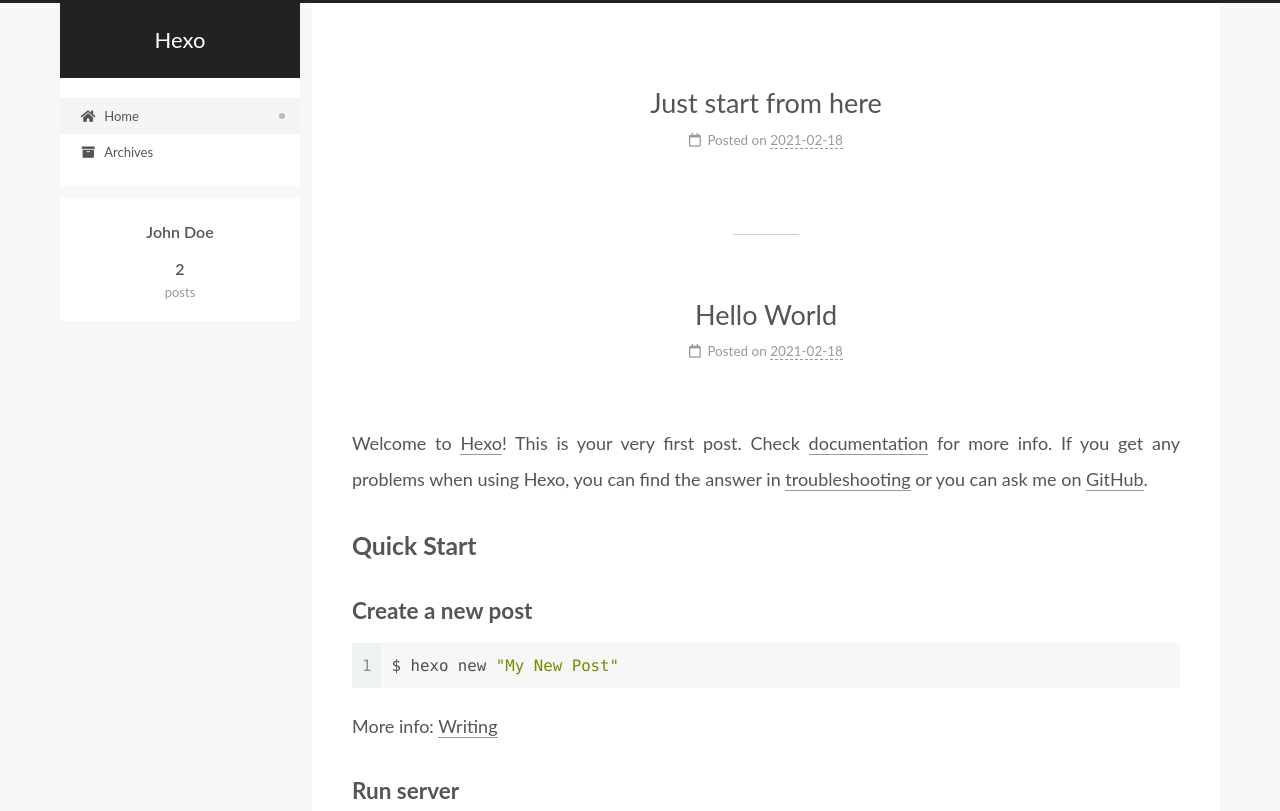
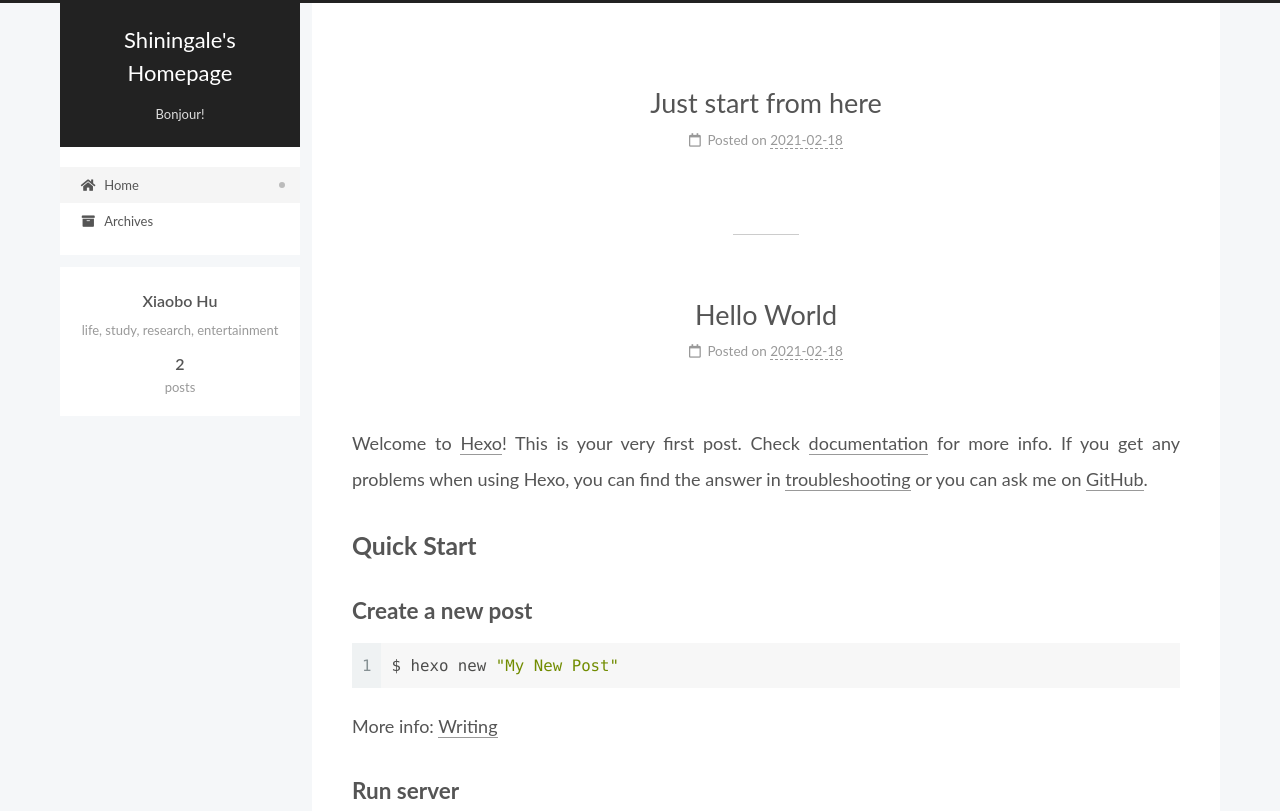
Before and after one commit to shiningalehxb/shiningalehxb.github.io, a plain HTML site: page index.html in a window 1280 px wide. Shown: the top 811 px of the page. Drawn offline with Linux system fonts and the light colour scheme.

Commit message:
Site updated: 2021-02-18 14:19:00

```diff
--- a/index.html
+++ b/index.html
@@ -20,12 +20,14 @@
     var CONFIG = {"hostname":"example.com","root":"/","scheme":"Pisces","version":"7.8.0","exturl":false,"sidebar":{"position":"left","display":"post","padding":18,"offset":12,"onmobile":false},"copycode":{"enable":false,"show_result":false,"style":null},"back2top":{"enable":true,"sidebar":false,"scrollpercent":false},"bookmark":{"enable":false,"color":"#222","save":"auto"},"fancybox":false,"mediumzoom":false,"lazyload":false,"pangu":false,"comments":{"style":"tabs","active":null,"storage":true,"lazyload":false,"nav":null},"algolia":{"hits":{"per_page":10},"labels":{"input_placeholder":"Search for Posts","hits_empty":"We didn't find any results for the search: ${query}","hits_stats":"${hits} results found in ${time} ms"}},"localsearch":{"enable":false,"trigger":"auto","top_n_per_article":1,"unescape":false,"preload":false},"motion":{"enable":true,"async":false,"transition":{"post_block":"fadeIn","post_header":"slideDownIn","post_body":"slideDownIn","coll_header":"slideLeftIn","sidebar":"slideUpIn"}}};
   </script>
 
-  <meta property="og:type" content="website">
-<meta property="og:title" content="Hexo">
+  <meta name="description" content="life, study, research, entertainment">
+<meta property="og:type" content="website">
+<meta property="og:title" content="Shiningale&#39;s Homepage">
 <meta property="og:url" content="http://example.com/index.html">
-<meta property="og:site_name" content="Hexo">
+<meta property="og:site_name" content="Shiningale&#39;s Homepage">
+<meta property="og:description" content="life, study, research, entertainment">
 <meta property="og:locale" content="en_US">
-<meta property="article:author" content="John Doe">
+<meta property="article:author" content="Xiaobo Hu">
 <meta name="twitter:card" content="summary">
 
 <link rel="canonical" href="http://example.com/">
@@ -41,7 +43,7 @@
   };
 </script>
 
-  <title>Hexo</title>
+  <title>Shiningale's Homepage</title>
 
 
 
@@ -92,9 +94,10 @@
 
     <a href="/" class="brand" rel="start">
       <span class="logo-line-before"><i></i></span>
-      <h1 class="site-title">Hexo</h1>
+      <h1 class="site-title">Shiningale's Homepage</h1>
       <span class="logo-line-after"><i></i></span>
     </a>
+      <p class="site-subtitle" itemprop="description">Bonjour!</p>
   </div>
 
   <div class="site-nav-right">
@@ -149,12 +152,12 @@
 
     <span hidden itemprop="author" itemscope itemtype="http://schema.org/Person">
       <meta itemprop="image" content="/images/avatar.gif">
-      <meta itemprop="name" content="John Doe">
-      <meta itemprop="description" content="">
+      <meta itemprop="name" content="Xiaobo Hu">
+      <meta itemprop="description" content="life, study, research, entertainment">
     </span>
 
     <span hidden itemprop="publisher" itemscope itemtype="http://schema.org/Organization">
-      <meta itemprop="name" content="Hexo">
+      <meta itemprop="name" content="Shiningale's Homepage">
     </span>
       <header class="post-header">
         <h2 class="post-title" itemprop="name headline">
@@ -206,12 +209,12 @@
 
     <span hidden itemprop="author" itemscope itemtype="http://schema.org/Person">
       <meta itemprop="image" content="/images/avatar.gif">
-      <meta itemprop="name" content="John Doe">
-      <meta itemprop="description" content="">
+      <meta itemprop="name" content="Xiaobo Hu">
+      <meta itemprop="description" content="life, study, research, entertainment">
     </span>
 
     <span hidden itemprop="publisher" itemscope itemtype="http://schema.org/Organization">
-      <meta itemprop="name" content="Hexo">
+      <meta itemprop="name" content="Shiningale's Homepage">
     </span>
       <header class="post-header">
         <h2 class="post-title" itemprop="name headline">
@@ -322,8 +325,8 @@
 
       <div class="site-overview-wrap sidebar-panel">
         <div class="site-author motion-element" itemprop="author" itemscope itemtype="http://schema.org/Person">
-  <p class="site-author-name" itemprop="name">John Doe</p>
-  <div class="site-description" itemprop="description"></div>
+  <p class="site-author-name" itemprop="name">Xiaobo Hu</p>
+  <div class="site-description" itemprop="description">life, study, research, entertainment</div>
 </div>
 <div class="site-state-wrap motion-element">
   <nav class="site-state">
@@ -362,7 +365,7 @@
   <span class="with-love">
     <i class="fa fa-heart"></i>
   </span>
-  <span class="author" itemprop="copyrightHolder">John Doe</span>
+  <span class="author" itemprop="copyrightHolder">Xiaobo Hu</span>
 </div>
   <div class="powered-by">Powered by <a href="https://hexo.io/" class="theme-link" rel="noopener" target="_blank">Hexo</a> & <a href="https://pisces.theme-next.org/" class="theme-link" rel="noopener" target="_blank">NexT.Pisces</a>
   </div>
```
Also changed, not shown: 2021/02/18/Just-start-from-here/index.html (+14 -11 lines), 2021/02/18/hello-world/index.html (+11 -10 lines), archives/2021/02/index.html (+12 -9 lines), archives/2021/index.html (+12 -9 lines), archives/index.html (+12 -9 lines), images/background_shining.jpg (added).
